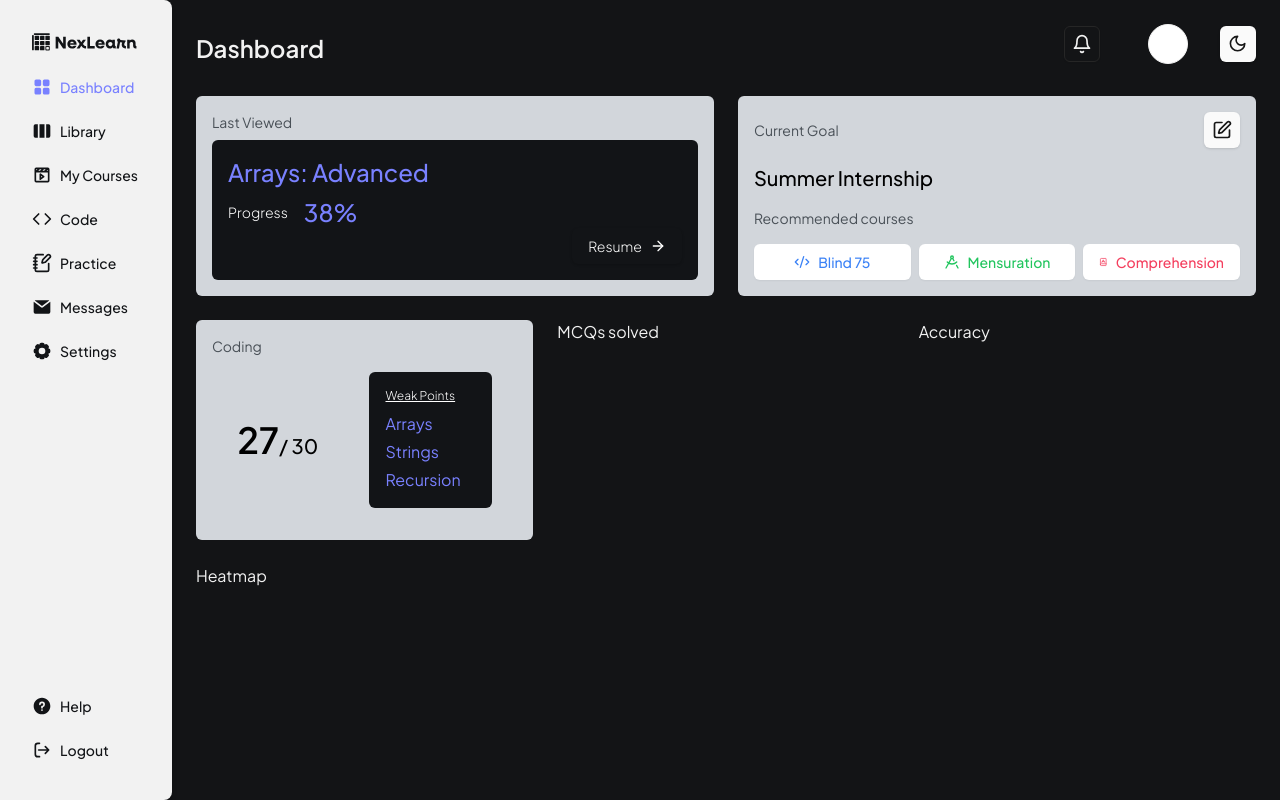
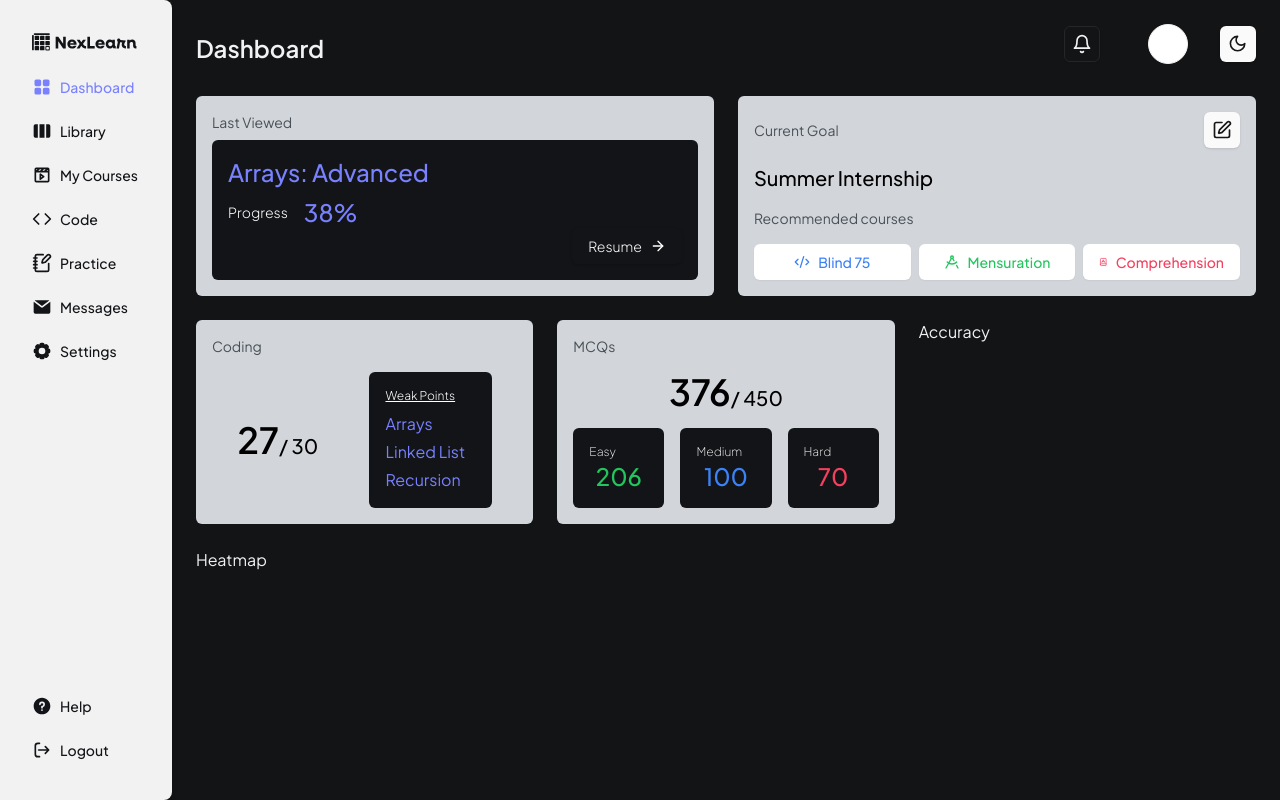
Before and after one commit to ayu-sharma/nexLearn-capstone_project, a Next.js app: page /home in a window 1280 px wide. Built offline with nearby package versions, Linux system fonts and the light colour scheme; no server answers; sample sign-in values are in the browser's storage.

Commit message:
mcq grid done

```diff
--- a/components/custom/dashboard/code-stats-grid.tsx
+++ b/components/custom/dashboard/code-stats-grid.tsx
@@ -4,7 +4,7 @@ const DSAGrid = () => {
   return (
     <div className='p-4 bg-[#D2D6DB] text-black rounded-md flex flex-col gap-y-4'>
         <p className='text-sm text-[#495057]'>Coding</p>
-        <div className='flex items-center justify-around pb-4'>
+        <div className='flex items-center justify-around'>
             <div className='flex items-baseline justify-center'>
                 <p className='text-4xl font-semibold'>27</p>
                 <p className='text-xl font-medium'>/ 30</p>
@@ -13,7 +13,7 @@ const DSAGrid = () => {
                 <p className='text-xs text-white font-light underline'>Weak Points</p>
                 <div className='flex flex-col gap-y-1 text-[#7981FF]'>
                     <p>Arrays</p>
-                    <p>Strings</p>
+                    <p>Linked List</p>
                     <p>Recursion</p>
                 </div>
             </div>
--- a/components/custom/dashboard/dashboard-grid.tsx
+++ b/components/custom/dashboard/dashboard-grid.tsx
@@ -2,6 +2,7 @@ import React from 'react'
 import GoalGrid from './goal-grid'
 import ActivityGrid from './activity-grid'
 import DSAGrid from './code-stats-grid'
+import MCQGrid from './mcq-grid'
 
 const DashboardGrid = () => {
   return (
@@ -12,7 +13,7 @@ const DashboardGrid = () => {
       </div>
       <div className='grid grid-cols-3 gap-x-6'>
         <DSAGrid />
-        <p>MCQs solved</p>
+        <MCQGrid />
         <p>Accuracy</p>
       </div>
       <div>
--- /dev/null
+++ b/components/custom/dashboard/mcq-grid.tsx
@@ -0,0 +1,29 @@
+import React from 'react'
+
+const MCQGrid = () => {
+  return (
+    <div className='p-4 bg-[#D2D6DB] text-black rounded-md flex flex-col gap-y-4'>
+        <p className='text-sm text-[#495057]'>MCQs</p>
+        <div className='flex items-baseline justify-center'>
+            <p className='text-4xl font-semibold'>376</p>
+            <p className='text-xl font-medium'>/ 450</p>
+        </div>
+        <div className='grid grid-cols-3 gap-x-4'>
+            <div className='flex flex-col bg-[#121417] p-4 rounded-md'>
+                <p className='text-white text-xs font-extralight'>Easy</p>
+                <p className='text-green-500 text-2xl text-center font-medium'>206</p>
+            </div>
+            <div className='flex flex-col bg-[#121417] p-4 rounded-md'>
+                <p className='text-white text-xs font-extralight'>Medium</p>
+                <p className='text-blue-500 text-2xl text-center font-medium'>100</p>
+            </div>
+            <div className='flex flex-col bg-[#121417] p-4 rounded-md'>
+                <p className='text-white text-xs font-extralight'>Hard</p>
+                <p className='text-rose-500 text-2xl text-center font-medium'>70</p>
+            </div>
+        </div>
+    </div>
+  )
+}
+
+export default MCQGrid
```
Also changed, not shown: 1 other file (tests, documents, lock files or other folders).
